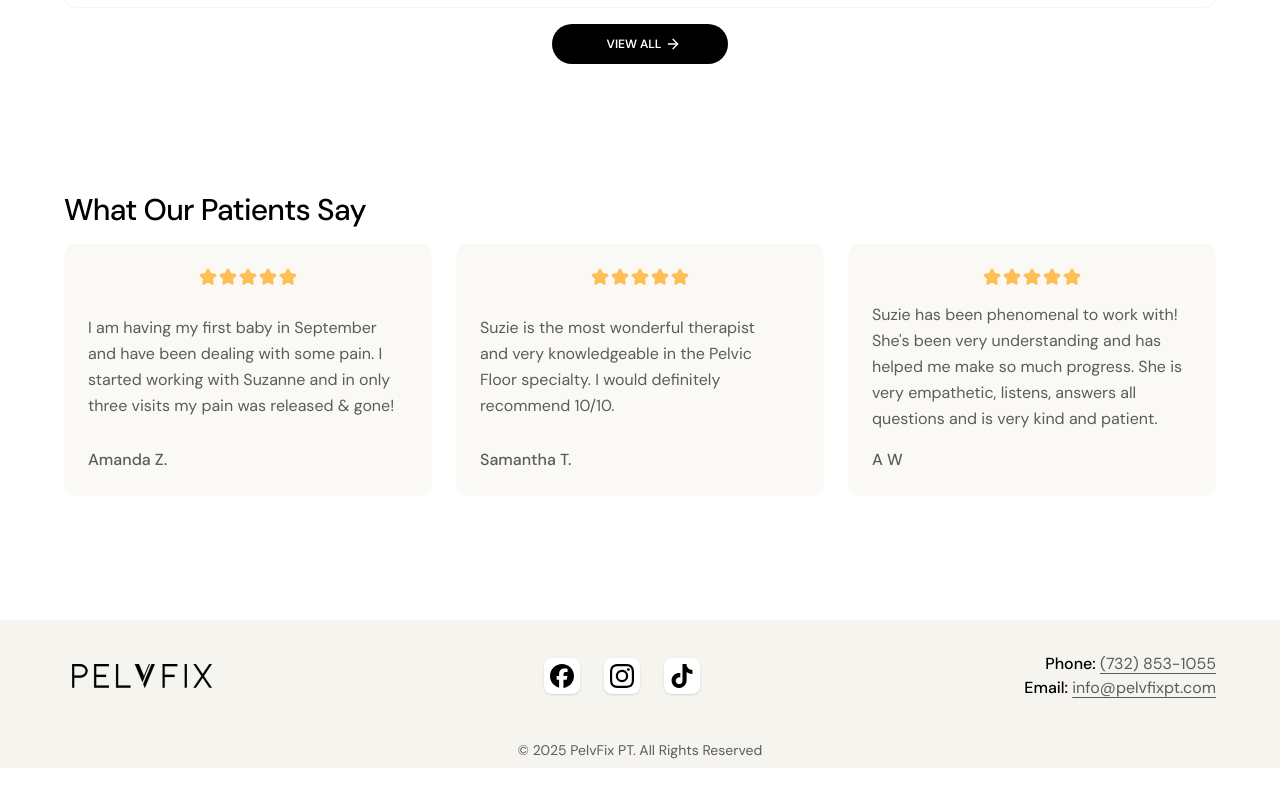
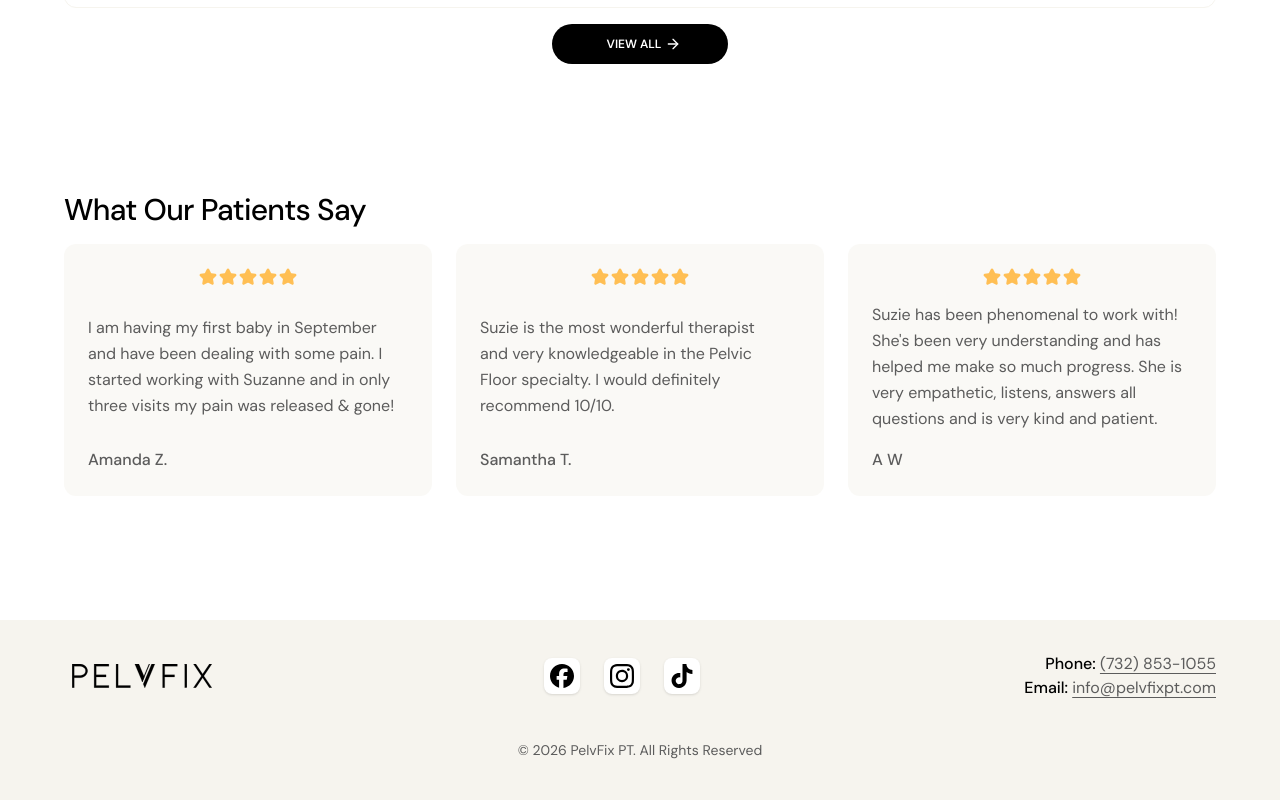
Before and after one commit to rjf2016/pelvfix-pt, a Next.js app: page / in a window 1280 px wide. Shown: the part 1702-2502 px from the top of the page. Before the commit the page ends 2470 px from the top, so only its background shows below. Built offline with nearby package versions, Linux system fonts and the light colour scheme.

Commit message:
update copyright date

```diff
--- a/components/footer.tsx
+++ b/components/footer.tsx
@@ -10,7 +10,7 @@ import TiktokIcon from '../public/tiktok.svg';
 
 export default function Footer() {
   return (
-    <footer className="bg-muted pt-8">
+    <footer className="bg-muted py-8">
       <div className="container mx-auto px-6 flex flex-col space-y-8">
         <div className="flex flex-col md:flex-row justify-between items-center gap-y-8">
           <Button variant={'link'} asChild className="px-2">
@@ -78,7 +78,7 @@ export default function Footer() {
 
         <div className="w-full py-2">
           <p className="text-center text-xs md:text-sm">
-            &copy; 2025 PelvFix PT. All Rights Reserved
+            &copy; 2026 PelvFix PT. All Rights Reserved
           </p>
         </div>
       </div>
```
